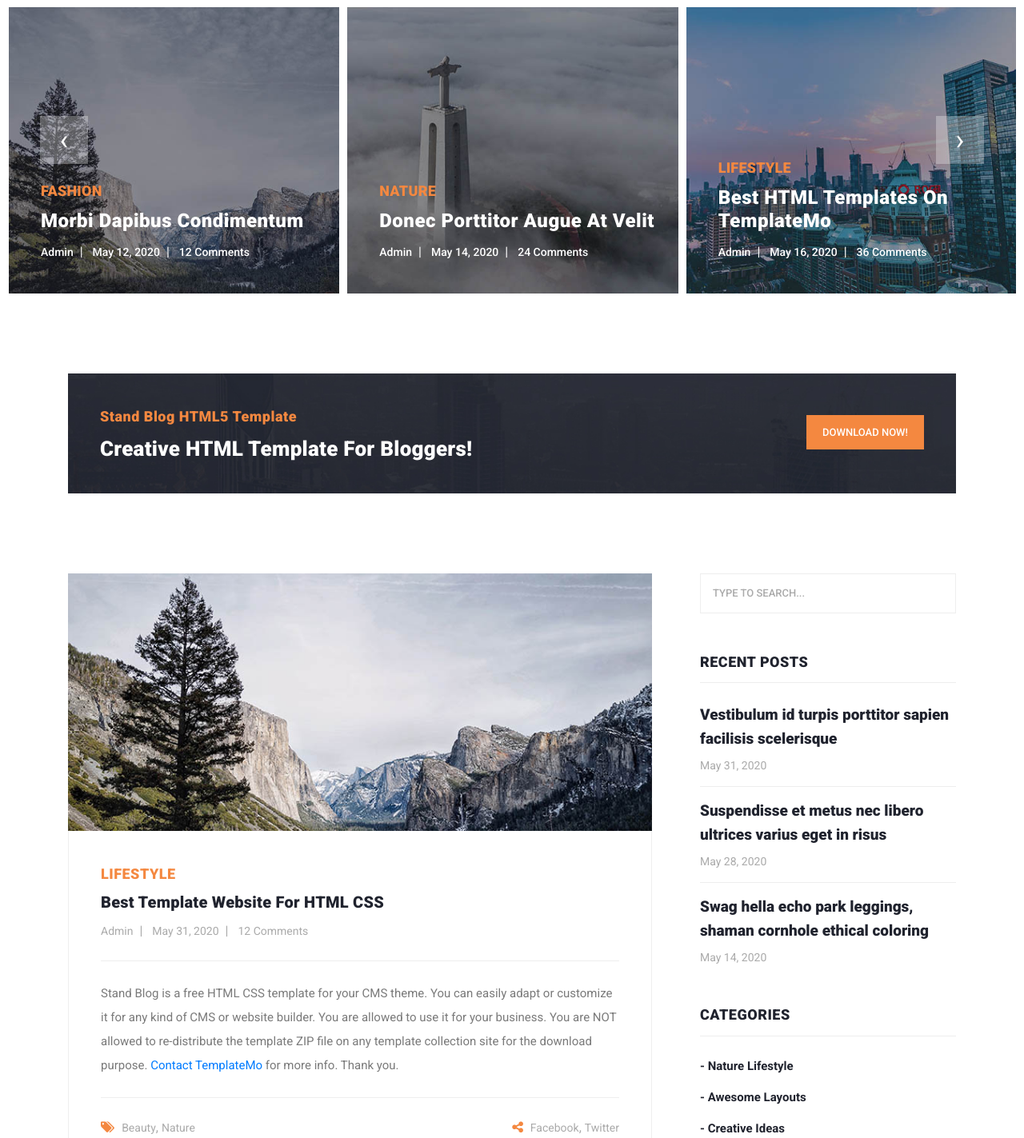
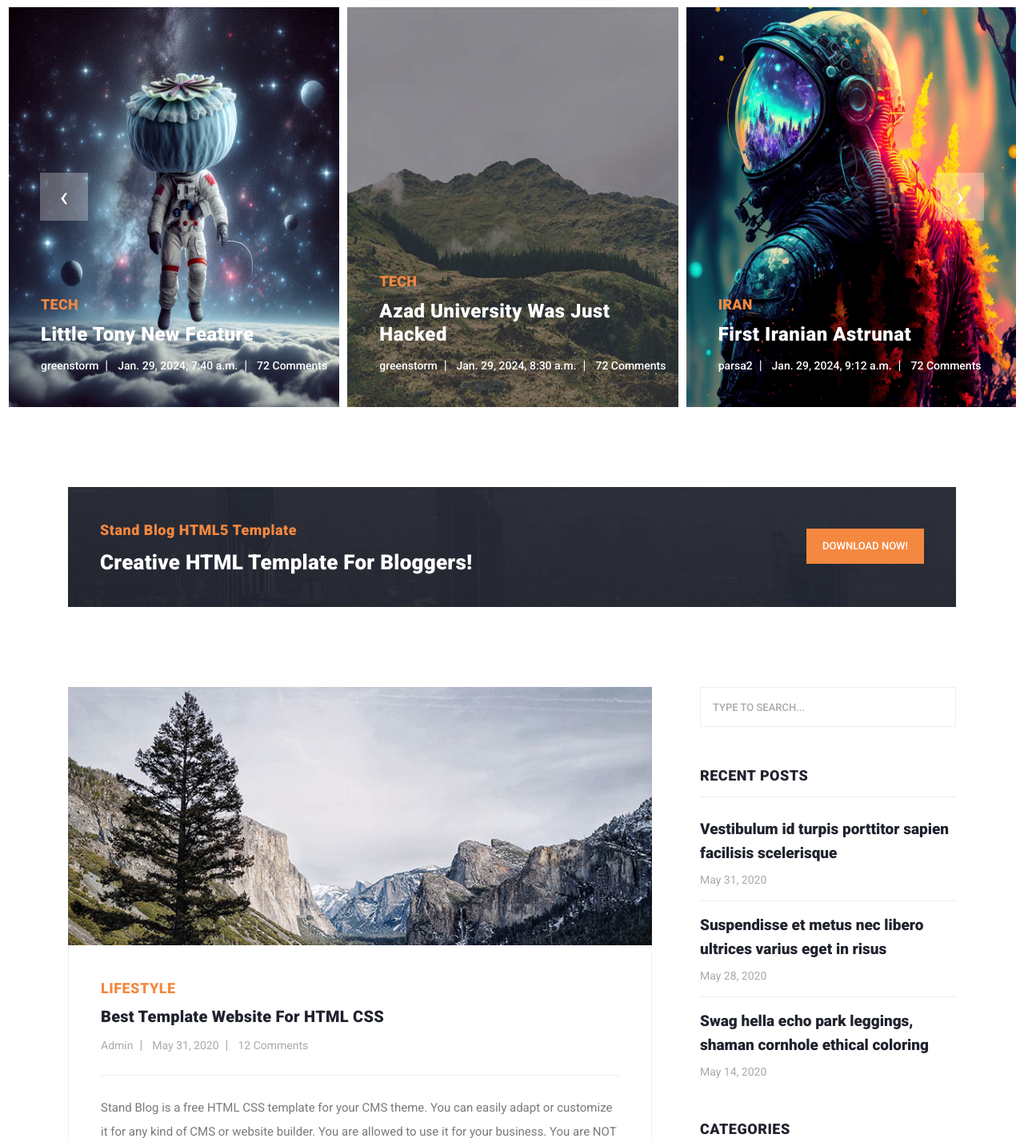
Before and after one commit to Greenstorm911/blog_project, a Django app: page / in a window 1280 px wide. Shown: the part 101-1524 px from the top of the page at 80% size. Run offline with Django 4.2, Linux system fonts and the light colour scheme; data comes from the database, SQL or seed files in the repository; both versions use the stored data as it was after the commit; some libraries are stand-ins or nearby versions.

Commit message:
added category

```diff
--- a/blog/admin.py
+++ b/blog/admin.py
@@ -1,4 +1,5 @@
 from django.contrib import admin
-from .models import articale
+from .models import articale, Category
 
 admin.site.register(articale)
+admin.site.register(Category)
--- a/blog/models.py
+++ b/blog/models.py
@@ -1,13 +1,21 @@
 from django.db import models
 from django.contrib.auth.models import User
 
+class Category(models.Model):
+    title = models.CharField(max_length=50)
+    date = models.DateField(auto_now=True)
+    def __str__(self):
+        return self.title
+
+
 class articale(models.Model):
-    #writer = models.ForeignKey(User, on_delete=models.CASCADE)
+    writer = models.ForeignKey(User, on_delete=models.CASCADE)
     title = models.CharField(max_length=50)
     image = models.ImageField(upload_to="images/")
     body = models.TextField()
     date = models.DateTimeField(auto_now_add=True)
     updated = models.DateTimeField(auto_now=True)
+    category = models.ManyToManyField(Category)
 
     def __str__(self):
         return f"{self.title} - {self.body[0:30]}"
--- a/blog_project/settings.py
+++ b/blog_project/settings.py
@@ -110,7 +110,7 @@ AUTH_PASSWORD_VALIDATORS = [
 # Internationalization
 # https://docs.djangoproject.com/en/4.2/topics/i18n/
 
-LANGUAGE_CODE = 'en-us'
+LANGUAGE_CODE = 'fa-ir'
 
 TIME_ZONE = 'UTC'
 
@@ -121,6 +121,7 @@ USE_TZ = True
 
 # Static files (CSS, JavaScript, Images)
 # https://docs.djangoproject.com/en/4.2/howto/static-files/
+MEDIA_URL = 'media/'
 MEDIA_ROOT = os.path.join(BASE_DIR, 'media')
 STATIC_URL = 'static/'
 STATICFILES_DIRS = [
--- a/blog_project/urls.py
+++ b/blog_project/urls.py
@@ -1,8 +1,13 @@
 from django.contrib import admin
 from django.urls import path, include
+from django.conf import settings
+from django.conf.urls.static import static
 
 urlpatterns = [
     path('admin/', admin.site.urls),
     path('', include("home.urls")),
     path('accounts/', include("accounts.urls")),
 ]
+if settings.DEBUG:
+    urlpatterns += static(settings.MEDIA_URL, document_root=settings.MEDIA_ROOT)
+    urlpatterns += static(settings.STATIC_URL, document_root=settings.STATIC_ROOT)
--- a/home/templates/home/index.html
+++ b/home/templates/home/index.html
@@ -71,6 +71,11 @@ https://templatemo.com/tm-551-stand-blog
               <li class="nav-item">
                 {% if not request.user.is_authenticated %}
                 <a class="nav-link" href="{% url 'accounts:login'%}">Login</a>
+                {% elif request.user.is_staff %}
+                <a class="nav-link" href="{% url 'home:logout' %}">logout {{ request.user.username }}</a>
+                <li class="nav-item">
+                <a class="nav-link" href="/admin">admin</a>
+                </li>
                 {% else %}
                 <a class="nav-link" href="{% url 'home:logout' %}">logout {{ request.user.username }}</a>
                 {% endif %}
@@ -91,102 +96,24 @@ https://templatemo.com/tm-551-stand-blog
     <div class="main-banner header-text">
       <div class="container-fluid">
         <div class="owl-banner owl-carousel">
+          {% for articale in articales %}
           <div class="item">
-            <img src="{% static "/images/banner-item-01.jpg" %}" alt="">
+            <img src="{{articale.image.url}}" alt="" width="500" height="500">
             <div class="item-content">
               <div class="main-content">
                 <div class="meta-category">
-                  <span>Fashion</span>
+                  <span>{{ articale.category.first }}</span>
                 </div>
-                <a href="post-details.html"><h4>Morbi dapibus condimentum</h4></a>
+                <a href="post-details.html"><h4>{{articale.title}} </h4></a>
                 <ul class="post-info">
-                  <li><a href="#">Admin</a></li>
-                  <li><a href="#">May 12, 2020</a></li>
-                  <li><a href="#">12 Comments</a></li>
-                </ul>
-              </div>
-            </div>
-          </div>
-          <div class="item">
-            <img src="{% static "/images/banner-item-02.jpg" %}" alt="">
-            <div class="item-content">
-              <div class="main-content">
-                <div class="meta-category">
-                  <span>Nature</span>
-                </div>
-                <a href="post-details.html"><h4>Donec porttitor augue at velit</h4></a>
-                <ul class="post-info">
-                  <li><a href="#">Admin</a></li>
-                  <li><a href="#">May 14, 2020</a></li>
-                  <li><a href="#">24 Comments</a></li>
-                </ul>
-              </div>
-            </div>
-          </div>
-          <div class="item">
-            <img src="{% static "/images/banner-item-03.jpg" %}" alt="">
-            <div class="item-content">
-              <div class="main-content">
-                <div class="meta-category">
-                  <span>Lifestyle</span>
-                </div>
-                <a href="post-details.html"><h4>Best HTML Templates on TemplateMo</h4></a>
-                <ul class="post-info">
-                  <li><a href="#">Admin</a></li>
-                  <li><a href="#">May 16, 2020</a></li>
-                  <li><a href="#">36 Comments</a></li>
-                </ul>
-              </div>
-            </div>
-          </div>
-          <div class="item">
-            <img src="{% static "/images/banner-item-04.jpg" %}" alt="">
-            <div class="item-content">
-              <div class="main-content">
-                <div class="meta-category">
-                  <span>Fashion</span>
-                </div>
-                <a href="post-details.html"><h4>Responsive and Mobile Ready Layouts</h4></a>
-                <ul class="post-info">
-                  <li><a href="#">Admin</a></li>
-                  <li><a href="#">May 18, 2020</a></li>
-                  <li><a href="#">48 Comments</a></li>
-                </ul>
-              </div>
-            </div>
-          </div>
-          <div class="item">
-            <img src="{% static "/images/banner-item-05.jpg" %}" alt="">
-            <div class="item-content">
-              <div class="main-content">
-                <div class="meta-category">
-                  <span>Nature</span>
-                </div>
-                <a href="post-details.html"><h4>Cras congue sed augue id ullamcorper</h4></a>
-                <ul class="post-info">
-                  <li><a href="#">Admin</a></li>
-                  <li><a href="#">May 24, 2020</a></li>
-                  <li><a href="#">64 Comments</a></li>
-                </ul>
-              </div>
-            </div>
-          </div>
-          <div class="item">
-            <img src="{% static "/images/banner-item-06.jpg" %}" alt="">
-            <div class="item-content">
-              <div class="main-content">
-                <div class="meta-category">
-                  <span>Lifestyle</span>
-                </div>
-                <a href="post-details.html"><h4>Suspendisse nec aliquet ligula</h4></a>
-                <ul class="post-info">
-                  <li><a href="#">Admin</a></li>
-                  <li><a href="#">May 26, 2020</a></li>
+                  <li><a href="#">{{ articale.writer }}</a></li>
+                  <li><a href="#">{{ articale.date }}</a></li>
                   <li><a href="#">72 Comments</a></li>
                 </ul>
               </div>
             </div>
           </div>
+          {% endfor %}
         </div>
       </div>
     </div>
--- a/home/views.py
+++ b/home/views.py
@@ -1,7 +1,9 @@
 from django.shortcuts import render, redirect
 from django.contrib.auth import authenticate , login , logout
+from blog.models import articale
 def home(request):
-    return render(request, "home/index.html")
+    articales = articale.objects.all()
+    return render(request, "home/index.html", context={'articales' : articales})
 
 def logout_founction(request):
     logout(request)
```
Also changed, not shown: blog/migrations/0002_articale_writer.py, blog/migrations/0003_category_articale_category.py (added), blog/migrations/0003_remove_articale_writer.py (deleted), blog/migrations/0004_category_title.py (added), db.sqlite3, media/images/500_500.jpg (added), media/images/OIG_1.jpg (added), media/images/banner-item-06.jpg (added), media/images/images.jpg (deleted), media/images/project1.webp (added).
